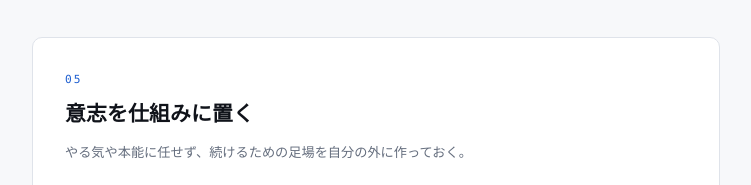
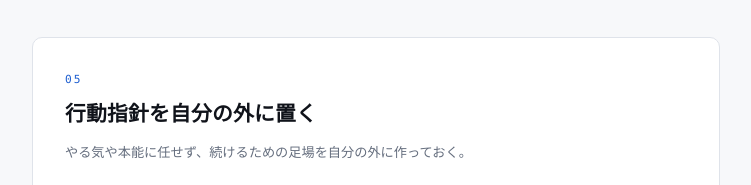
Before and after one commit to alphajinsei/portfolio, a plain HTML site: page index.html in a window 1280 px wide. Shown: the part 2336-2521 px from the top of the page, without its empty margins (264-1015 px from the left). Drawn offline with Linux system fonts and the light colour scheme.

Commit message:
05 のグループ名を「行動指針を自分の外に置く」に変える
Co-Authored-By: Claude Opus 5.5 <noreply@anthropic.com>

```diff
--- a/index.html
+++ b/index.html
@@ -391,7 +391,7 @@
   <section class="group">
     <div class="group-head">
       <span class="group-num">05</span>
-      <h2>意志を仕組みに置く</h2>
+      <h2>行動指針を自分の外に置く</h2>
       <p class="group-note">
         やる気や本能に任せず、続けるための足場を自分の外に作っておく。
       </p>
```
